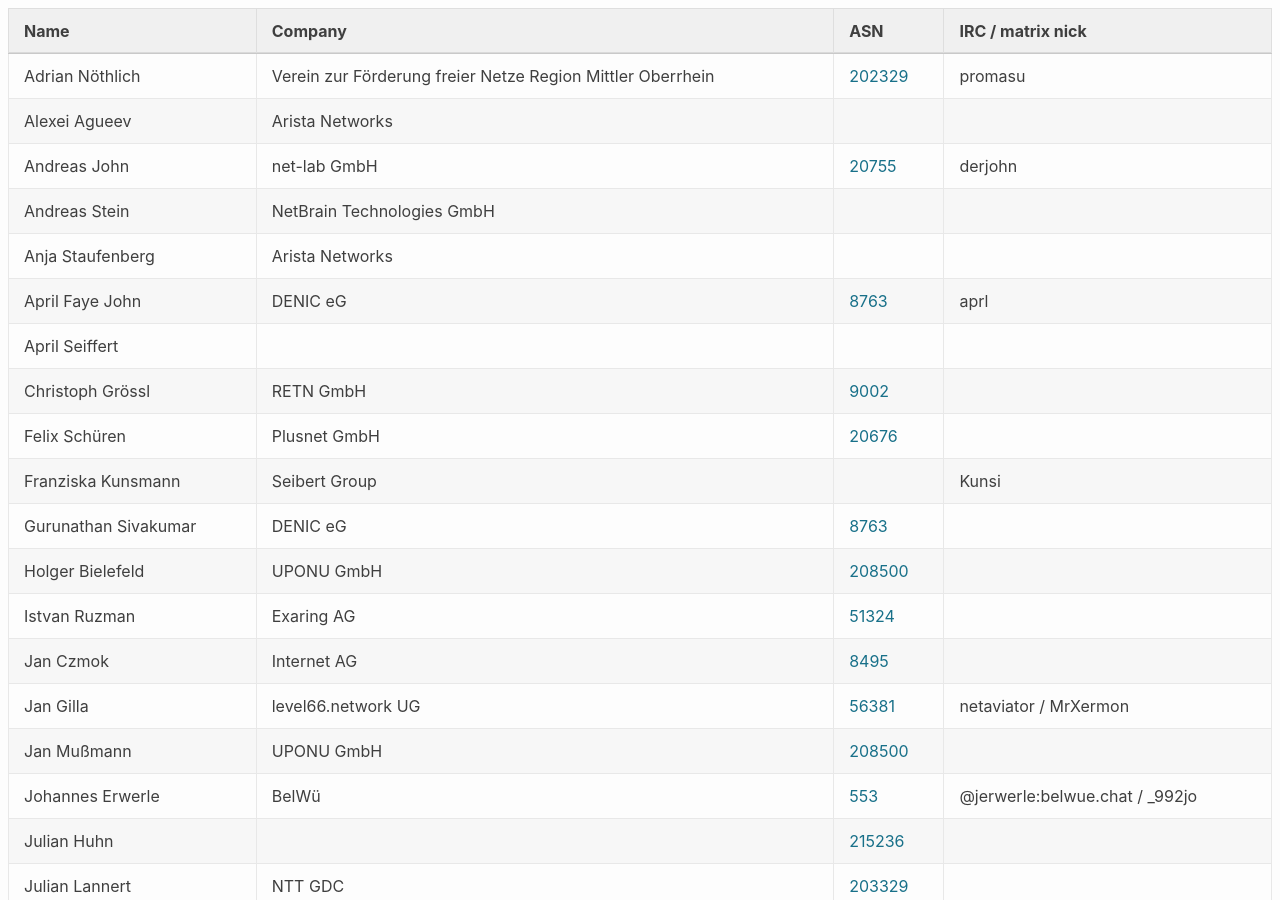
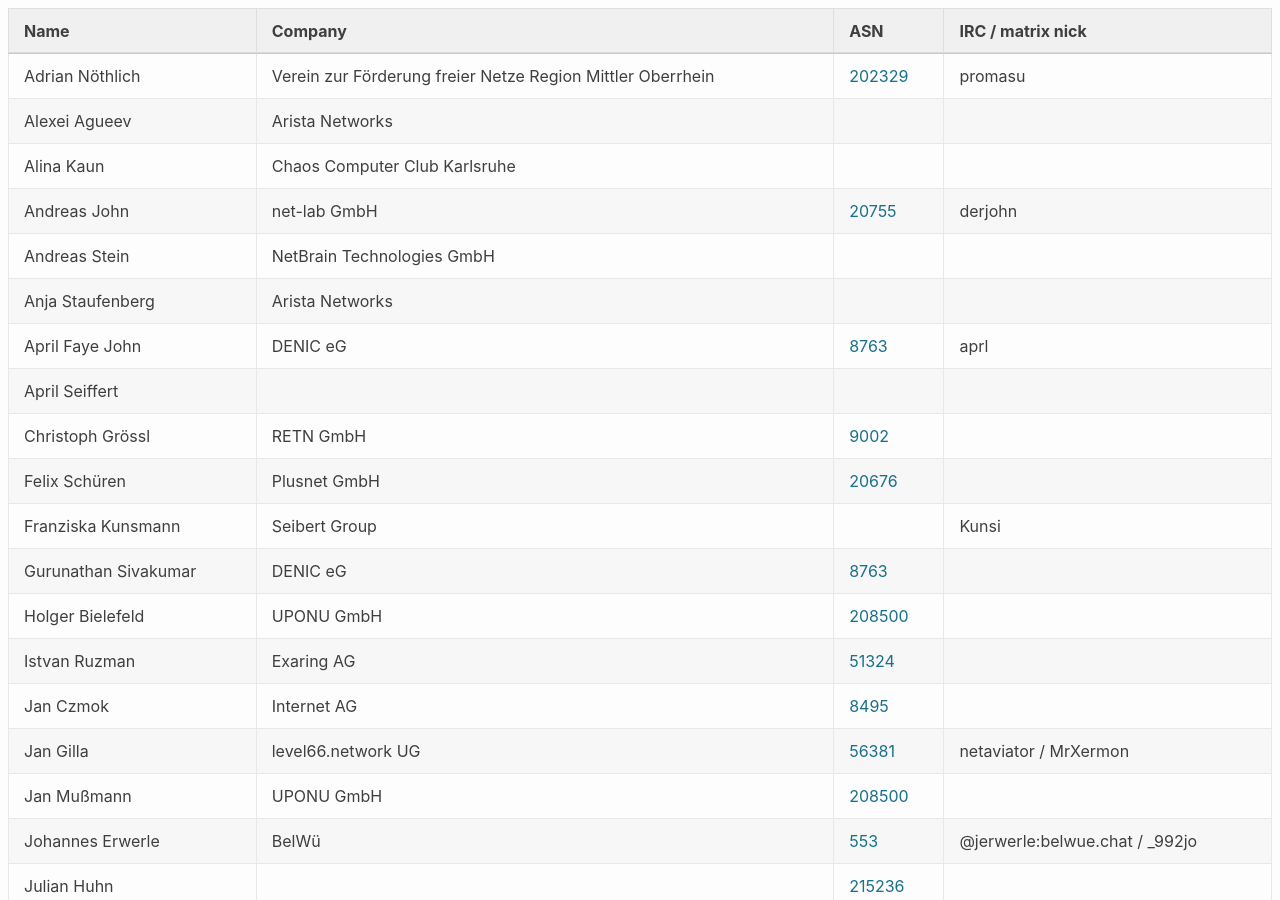
Before and after one commit to denog/pretix-attendeelist, a Jekyll site: the page built from denogmeetup25-01/index.markdown, in a window 1280 px wide and 900 px high. Built offline with Jekyll 4.4.1, drawn with Linux system fonts in a browser that asks for light colours.

Commit message:
Latest data: Sat Jan 25 16:32:35 UTC 2025

```diff
--- a/_data/attendees_denogmeetup25-01.json
+++ b/_data/attendees_denogmeetup25-01.json
@@ -8,6 +8,12 @@
   {
     "name": "Alexei Agueev",
     "company": "Arista Networks",
+    "irc": null,
+    "asn": null
+  },
+  {
+    "name": "Alina Kaun",
+    "company": "Chaos Computer Club Karlsruhe",
     "irc": null,
     "asn": null
   },
```
